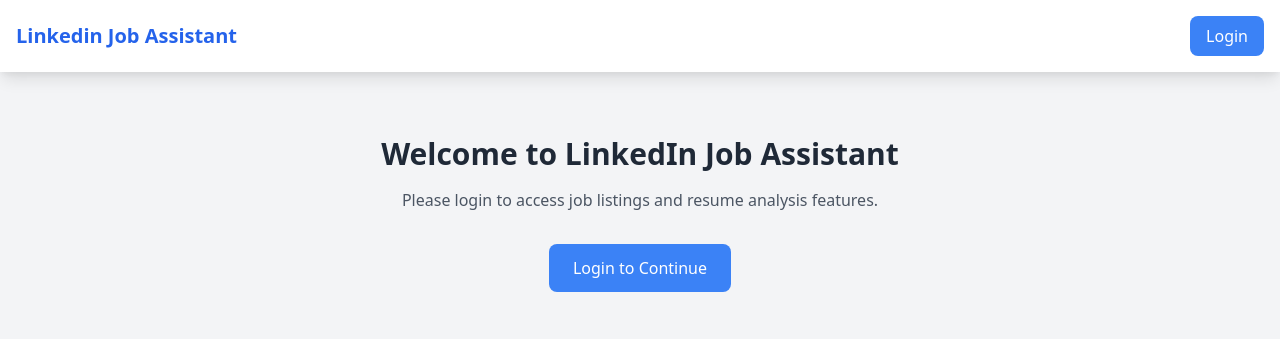
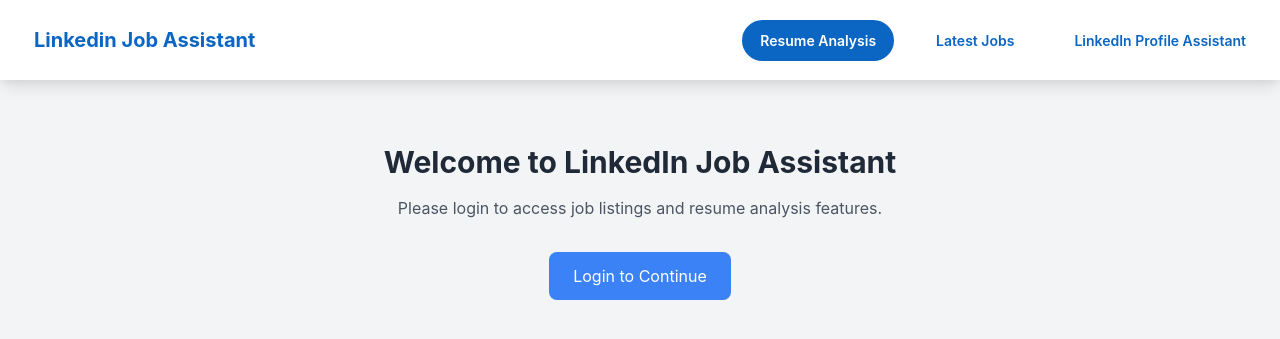
Before and after one commit to jazu1412/LINKEDIN_BRANDING_ASSISTANT, a Flask app: page / in a window 1280 px wide. Shown: the top 339 px of the page. Run offline with Flask 3, Linux system fonts and the light colour scheme; parts of the project's set-up code (start-up, migrations or seed data) failed here and were passed over; some libraries are stand-ins or nearby versions.

Commit message:
ui enhancements done to the project

```diff
--- a/static/css/stle.css
+++ b/static/css/stle.css
@@ -13,6 +13,38 @@
 header .h3 {
     color: #0a66c2;
     font-weight: 600;
+}
+
+/* Navigation Links */
+nav a {
+    color: #0a66c2 !important;
+    text-decoration: none;
+    transition: all 0.2s ease;
+    padding: 8px 16px;
+    border-radius: 24px;
+    font-weight: 600;
+    font-size: 14px;
+    display: inline-block;
+    border: 2px solid transparent;
+}
+
+nav a:hover {
+    background-color: rgba(10, 102, 194, 0.1);
+    color: #004182 !important;
+    border-color: #0a66c2;
+}
+
+/* Active navigation state */
+nav a.active {
+    background-color: #0a66c2;
+    color: white !important;
+    border-color: #0a66c2;
+}
+
+nav a.active:hover {
+    background-color: #004182;
+    color: white !important;
+    border-color: #004182;
 }
 
 /* Cards */
@@ -104,8 +136,6 @@
     gap: 10px;   /* Slightly increased gap */
     padding: 10px 0;
 }
-
-
 
 /* Progress Bar */
 .progress {
@@ -213,4 +243,9 @@
     header .h3 {
         font-size: 1.25rem;
     }
+
+    nav a {
+        padding: 6px 12px;
+        font-size: 13px;
+    }
 }
--- a/templates/index.html
+++ b/templates/index.html
@@ -5,6 +5,7 @@
     <meta name="viewport" content="width=device-width, initial-scale=1.0">
     <title>Linkedin Job Assistant</title>
     <link href="https://cdn.jsdelivr.net/npm/tailwindcss@2.2.19/dist/tailwind.min.css" rel="stylesheet">
+    <link rel="stylesheet" href="{{ url_for('static', filename='css/stle.css') }}">
     <style>
         .loader {
             border: 4px solid #f3f3f3;
@@ -25,32 +26,13 @@
         <div class="container mx-auto px-4">
             <div class="flex justify-between items-center py-4">
                 <a href="/" class="text-xl font-bold text-blue-600">Linkedin Job Assistant</a>
-                <!-- commented Dev: subhash Date: Dec 6 -->
-                <!-- <div class="flex items-center space-x-4">
-                    {% if user %}
-                        <span class="text-gray-600">{{ user.email }}</span>
-                        <a href="/upload" class="text-gray-700 hover:text-blue-600">Resume Analysis</a>
-                        <a href="/jobs" class="text-blue-600 font-semibold">Latest Jobs</a>
-                        <a href="/logout" class="bg-red-500 text-white px-4 py-2 rounded-lg hover:bg-red-600">Logout</a>
-                    {% else %}
-                        <a href="/login" class="bg-blue-500 text-white px-4 py-2 rounded-lg hover:bg-blue-600">Login</a>
-                    {% endif %}
-                </div> -->
-
-                <div class="flex items-center justify-end gap-6">
-                    {% if user %}
-                        <span class="text-gray-600 truncate max-w-[200px]">{{ user.email }}</span>
-                        <nav class="flex items-center gap-6">
-                            <a href="/upload" class="text-gray-700 hover:text-blue-600 whitespace-nowrap">Resume Analysis</a>
-                            <a href="/jobs" class="text-blue-600 font-semibold whitespace-nowrap">Latest Jobs</a>
-                            <a href="/linkedInProfileAssistant" class="text-blue-600 font-semibold whitespace-nowrap">LinkedIn Profile Assistant</a>
-                        </nav>
-                        <a href="/logout" class="bg-red-500 text-white px-4 py-2 rounded-lg hover:bg-red-600 whitespace-nowrap">Logout</a>
-                    {% else %}
-                        <a href="/login" class="bg-blue-500 text-white px-4 py-2 rounded-lg hover:bg-blue-600">Login</a>
-                    {% endif %}
+                <div class="flex items-center gap-6">
+                    <nav class="flex items-center gap-6">
+                        <a href="/upload" class="active">Resume Analysis</a>
+                        <a href="/jobs">Latest Jobs</a>
+                        <a href="/linkedInProfileAssistant">LinkedIn Profile Assistant</a>
+                    </nav>
                 </div>
-
             </div>
         </div>
     </nav>
```
Also changed, not shown: templates/analyze.html (+7 -3 lines), templates/jobs.html (+7 -3 lines), templates/linkedInProfileAssistant.html (+14 -8 lines), templates/upload.html (+7 -3 lines).
